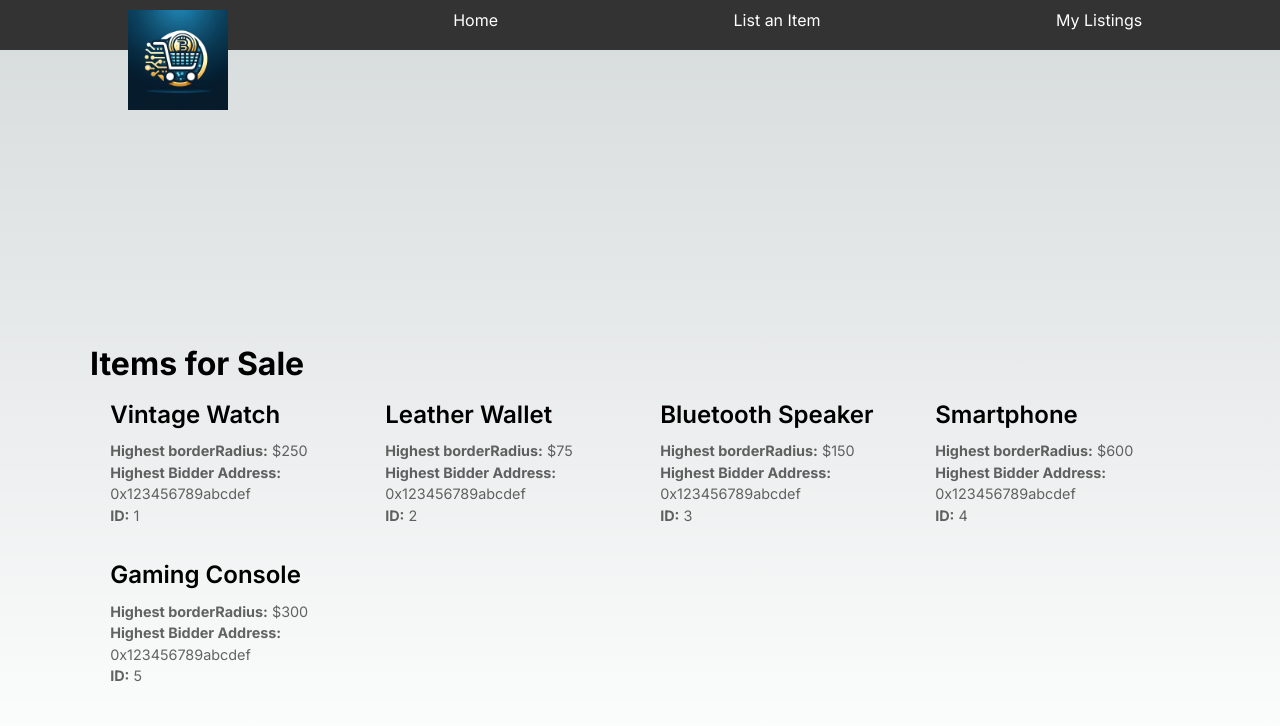
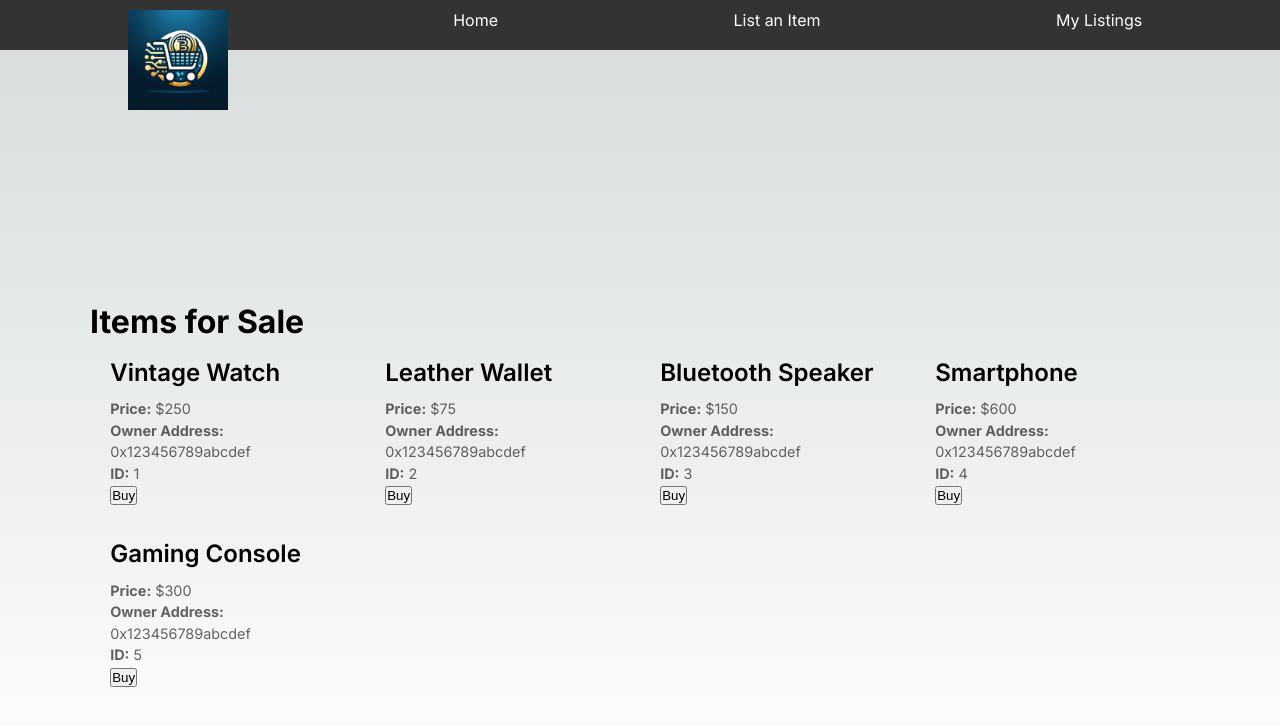
Before and after one commit to rmarangoly/CS190J_final, a Next.js app: page / in a window 1280 px wide. Shown: the top 726 px of the page. Built offline with nearby package versions, Linux system fonts and the light colour scheme.

Commit message:
add buy button

```diff
--- a/src/app/page.js
+++ b/src/app/page.js
@@ -1,3 +1,5 @@
+"use client";
+
 import Image from 'next/image';
 import Link from 'next/link';
 import styles from './page.module.css';
@@ -10,6 +12,10 @@ const ownedItems = [
   { name: 'Smartphone', price: 600, ownerAddress: '0x123456789abcdef', id: 4 },
   { name: 'Gaming Console', price: 300, ownerAddress: '0x123456789abcdef', id: 5 }
 ];
+
+const handleBuy = (item) => {
+  console.log(`Buying item: ${item.name}`);
+};
 
 export default function Home() {
   return (
@@ -31,9 +37,10 @@ export default function Home() {
             {ownedItems.map((item, index) => (
               <div key={index} className={styles.card}>
                 <h2 className={styles.itemName}>{item.name}</h2>
-                <p className={styles.itemDetail}><strong>Highest borderRadius:</strong> ${item.price}</p>
-                <p className={styles.itemDetail}><strong>Highest Bidder Address:</strong> {item.ownerAddress}</p>
+                <p className={styles.itemDetail}><strong>Price:</strong> ${item.price}</p>
+                <p className={styles.itemDetail}><strong>Owner Address:</strong> {item.ownerAddress}</p>
                 <p className={styles.itemDetail}><strong>ID:</strong> {item.id}</p>
+                <button className={styles.buyButton} onClick={() => handleBuy(item)}>Buy</button>
               </div>
             ))}
           </div>
```
